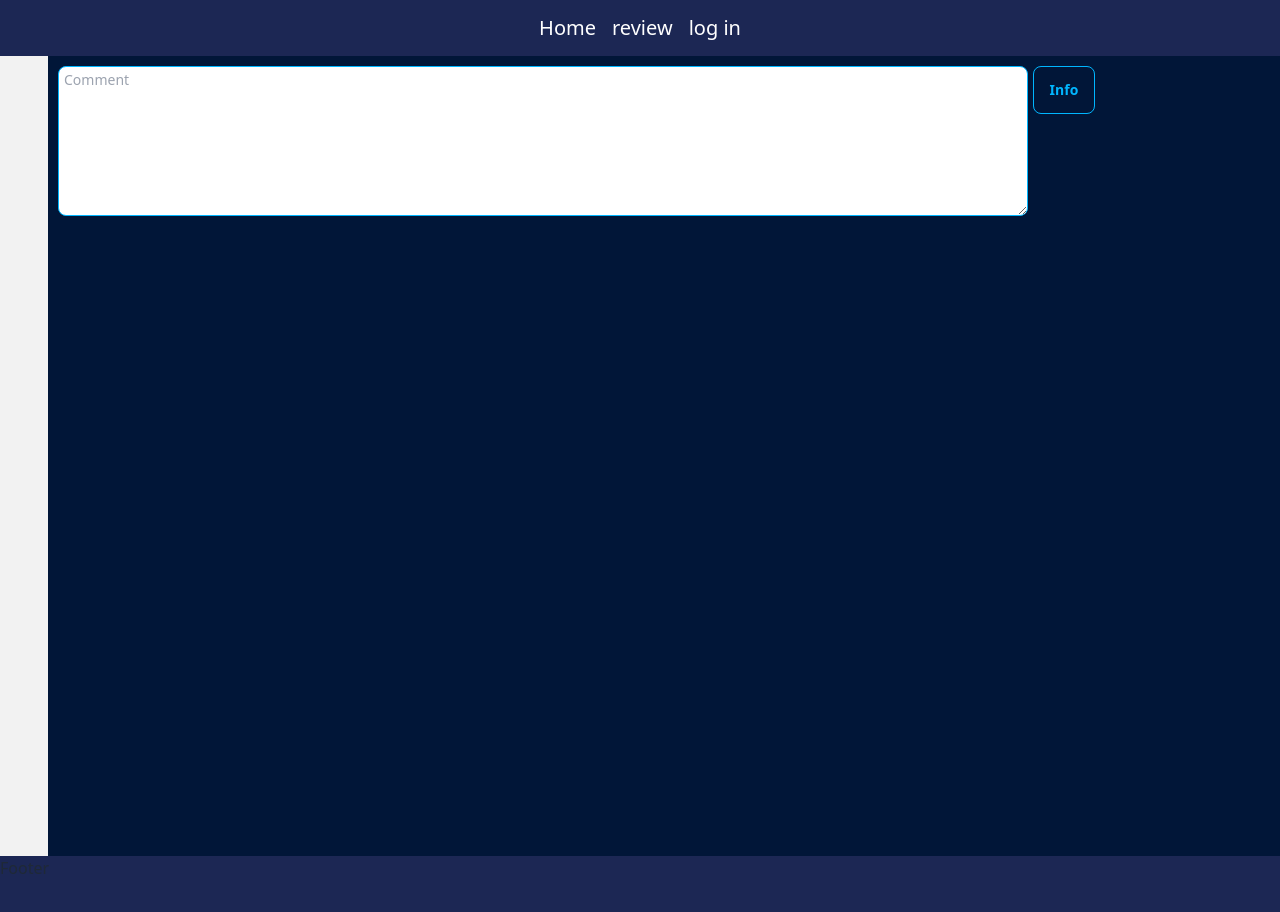
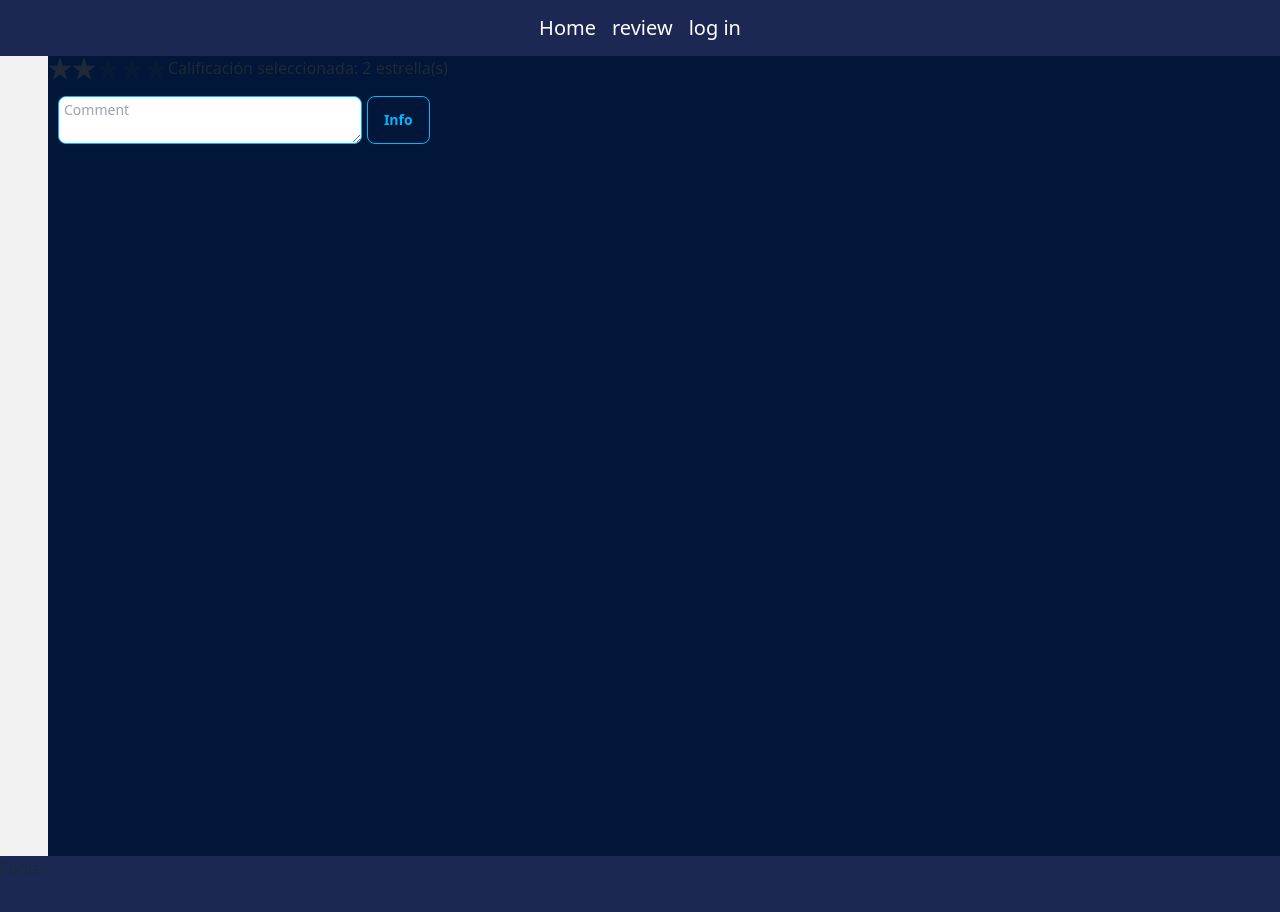
Before and after one commit to David-Adv/movies-front, a React (Vite) app: page /movie in a window 1280 px wide. Built offline with nearby package versions, Linux system fonts and the light colour scheme; no server answers.

Commit message:
commnets INC

```diff
--- a/src/pages/Movie/Comments.jsx
+++ b/src/pages/Movie/Comments.jsx
@@ -1,36 +1,21 @@
-import React, { useState } from "react";
+import React, { useEffect, useState } from "react";
 import "./movie.css";
 import { info } from "autoprefixer";
 
-export const Comments = ({ idMovie }) => {
+export const Comments = ({ idMovie, onCommentChange }) => {
   const [comment, setComment] = useState("");
-  console.log(idMovie);
 
-  const url = "http://localhost:3000/comments";
-
-  const sendComment = async () => {
-    try {
-      const response = await axios.post(url);
-      setData(response.data);
-      const allCategories = response.data.map((item) => item.category);
-      // console.log(allCategories);
-      setCategory(Array.from(new Set(allCategories)));
-    } catch (error) {
-      console.log(error);
+  useEffect(() => {
+    if (onCommentChange) {
+      onCommentChange(comment);
     }
-  };
+  }, [comment, onCommentChange]);
 
   return (
-    <div className="comments-container">
-      <textarea
-        maxlength="200"
-        className="textarea textarea-info"
-        placeholder="Comment"
-        onChange={(e) => setComment(e.target.value)}
-      ></textarea>
-      <button className="btn btn-outline btn-info" onClick={sendComment}>
-        Info
-      </button>
-    </div>
+    <textarea
+      maxLength="200"
+      className="textarea textarea-info"
+      placeholder="Comment"
+    ></textarea>
   );
 };
--- a/src/pages/Movie/Movie.jsx
+++ b/src/pages/Movie/Movie.jsx
@@ -2,12 +2,31 @@ import React, { useEffect, useState } from "react";
 import "./movie.css";
 import axios from "axios";
 import { Comments } from "./Comments";
+import { Rating } from "./Rating";
 export const Movie = () => {
   const query = location.search;
   const params = new URLSearchParams(query);
   const queryId = Number(params.get("id"));
 
   const [data, setData] = useState([]);
+
+  const [rating, setRating] = useState(2);
+  const [comment, setComment] = useState("");
+
+  const url = "http://localhost:3000/comments";
+
+  const sendComment = async () => {
+    const dataComment = {
+      // movieId: idMovie,
+      // review: comment,
+    };
+    try {
+      const response = await axios.post(url);
+      setData(response.data);
+    } catch (error) {
+      console.log(error);
+    }
+  };
 
   useEffect(() => {
     const url = `http://localhost:3000/movies/${queryId}`;
@@ -26,7 +45,7 @@ export const Movie = () => {
   }, []);
 
   return (
-    <div className="container-all">
+    <div className="container-all d-flex">
       <div className="container-card-movie">
         <div className="hero bg-base-200 min-h-screen">
           <div className="hero-content flex-col lg:flex-row">
@@ -39,7 +58,16 @@ export const Movie = () => {
         </div>
       </div>
 
-      <Comments idMovie={queryId}></Comments>
+      <div>
+        <Rating />
+
+        <div className="comments-container">
+          <Comments idMovie={queryId}></Comments>
+          <button className="btn btn-outline btn-info" onClick={sendComment}>
+            Info
+          </button>
+        </div>
+      </div>
     </div>
   );
 };
--- /dev/null
+++ b/src/pages/Movie/Rating.jsx
@@ -0,0 +1,56 @@
+import React, { useState } from "react";
+import "./movie.css";
+export const Rating = () => {
+  const [rating, setRating] = useState(2);
+
+  const handleRatingChange = (event) => {
+    setRating(Number(event.target.value));
+  };
+
+  return (
+    <div className="rating">
+      <input
+        type="radio"
+        name="rating-1"
+        className="mask mask-star"
+        value="1"
+        checked={rating === 1}
+        onChange={handleRatingChange}
+      />
+      <input
+        type="radio"
+        name="rating-1"
+        className="mask mask-star"
+        value="2"
+        checked={rating === 2}
+        onChange={handleRatingChange}
+        defaultChecked
+      />
+      <input
+        type="radio"
+        name="rating-1"
+        className="mask mask-star"
+        value="3"
+        checked={rating === 3}
+        onChange={handleRatingChange}
+      />
+      <input
+        type="radio"
+        name="rating-1"
+        className="mask mask-star"
+        value="4"
+        checked={rating === 4}
+        onChange={handleRatingChange}
+      />
+      <input
+        type="radio"
+        name="rating-1"
+        className="mask mask-star"
+        value="5"
+        checked={rating === 5}
+        onChange={handleRatingChange}
+      />
+      <p>Calificación seleccionada: {rating} estrella(s)</p>
+    </div>
+  );
+};
--- a/src/pages/Movie/movie.css
+++ b/src/pages/Movie/movie.css
@@ -12,7 +12,7 @@
   /* justify-content: center; */
   padding: 10px;
   gap: 5px;
-  max-height: 200px;
+  /* max-height: px; */
 }
 
 .container-all {
@@ -25,3 +25,10 @@
   max-height: 150px;
   line-height: 1.2;
 }
+
+@media (max-width: 1024px) {
+  .container-all {
+    flex-direction: column;
+    align-items: center;
+  }
+}
```
